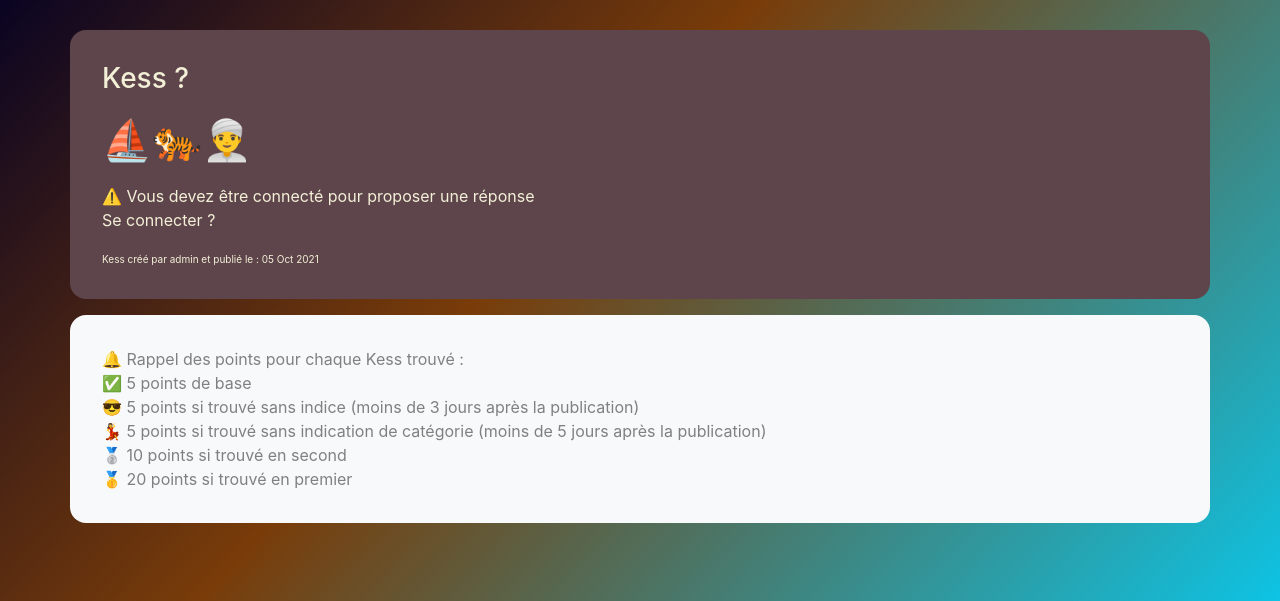
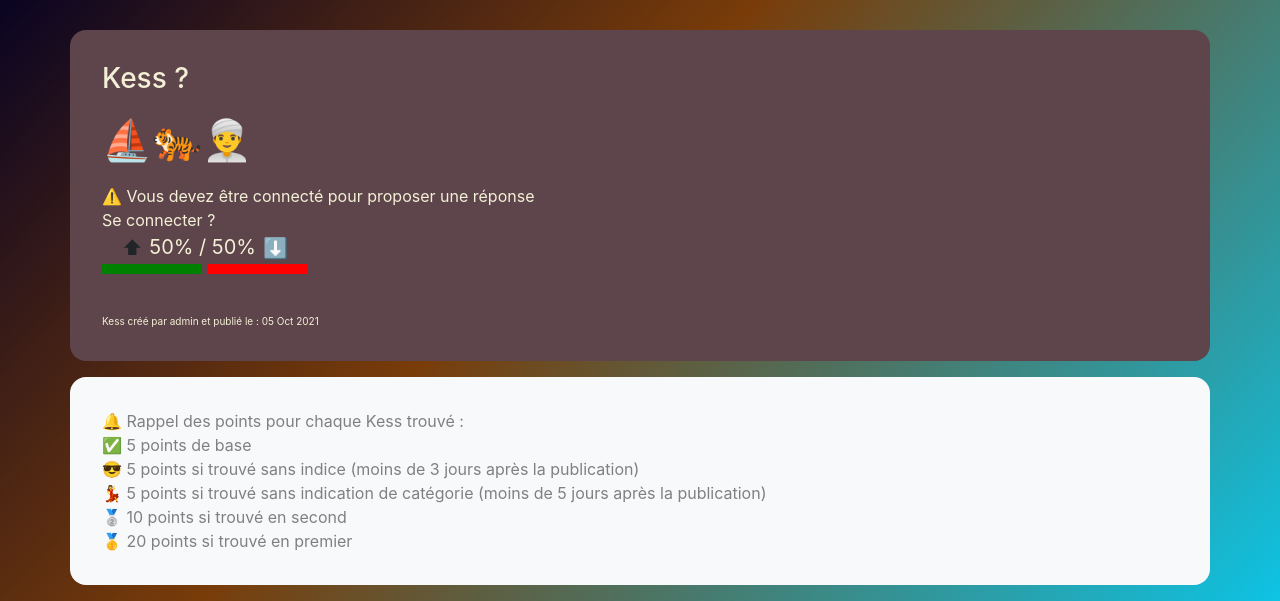
Before and after one commit to Chelpot/Kess, a Django app: page /kess/6/ in a window 1280 px wide. Shown: the part 56-657 px from the top of the page. Run offline with Django 3.2, Linux system fonts and the light colour scheme; data comes from the database, SQL or seed files in the repository; both versions use the stored data as it was after the commit; parts of the project's set-up code (start-up, migrations or seed data) failed here and were passed over; some libraries are stand-ins or nearby versions.

Commit message:
Kess Popularity

```diff
--- a/mysite/kess/models.py
+++ b/mysite/kess/models.py
@@ -45,6 +45,8 @@ class Kess(models.Model):
     )
     foundList = models.TextField(default='', blank=True)
     nbTries = models.IntegerField(default=None, blank=True, null=True)
+    upVotes = models.TextField(default='', blank=True)
+    downVotes = models.TextField(default='', blank=True)
 
     def __str__(self):
         return self.emoji
--- a/mysite/kess/static/kess/style.css
+++ b/mysite/kess/static/kess/style.css
@@ -53,6 +53,22 @@ body {
 
 a:hover{
     color: inherit;
+}
+
+.noPadding{
+    padding: 0 !important;
+}
+
+.noMargin{
+    margin: 0 !important;
+}
+
+.font25{
+    font-size: 25px;
+}
+
+.font20{
+    font-size: 20px;
 }
 
 /*
@@ -119,6 +135,21 @@ DETAILS
     font-size: 40px;
 }
 
+.kessDetails{
+}
+
+.kessPopularity{
+    text-align: center;
+    width: max-content;
+}
+
+.kessPopularityBars{
+    width: max-content;
+}
+
+.popularityBar{
+    height: 10px;
+}
 
 
 /*
@@ -197,10 +228,6 @@ INDEX
 .indexBoxRight{
     right-left: 40px;
     margin-left: 10px;
-}
-
-.smallFont{
-    font-size: 25px;
 }
 
 .link_kess{
--- a/mysite/kess/templates/kess/detail.html
+++ b/mysite/kess/templates/kess/detail.html
@@ -7,7 +7,7 @@
       xmlns="http://www.w3.org/1999/html">
 <link rel="stylesheet" type="text/css" href="{% static 'kess/style.css' %}">
 
-<div class="container">
+<div class="container kessDetails">
     <h3 class="title_detail">
         <a>
             Kess ?
@@ -25,6 +25,7 @@
                 {% endif %}
             </a>
         {% endif %}
+    </h3>
     <h1 class="kess_img">{{ kess.emoji }}</h1>
 
     {% if user.is_authenticated %}
@@ -66,9 +67,24 @@
         <br>
         <a class="removeHyperlinkStyling" href="{% url 'login'%}?next={{request.path}}">Se connecter ?</a>
     {% endif %}
+
+    <div class="kessPopularity font20">
+        <form class="inline noMargin" action="#" method="get">
+            <input id="a1" type="submit" class="btn font20 noPadding" value={{ voteIcon1 }} name="upVote" title="Upvoter">
+        </form>
+        <a>{{ upPercent }}% / {{ downPercent }}%</a>
+        <form class="inline noMargin" action="#" method="get">
+            <input id="a2" type="submit" class="btn font20 noPadding" value={{ voteIcon2 }} name="downVote" title="Downvoter">
+        </form>
+
+        <div class="kessPopularityBars">
+            <div class="inline popularityBar" style="background-color: green; width: {{ upWidth }}px"></div>
+            <div class="inline popularityBar" style="background-color: red; width: {{ downWidth }}px"></div>
+        </div>
+    </div>
+
     <p class="detail-publication-date">
-        Kess créé par {{ kess.created_by }} et publié le :
-        {{ pubDate }}
+        Kess créé par {{ kess.created_by }} et publié le : {{ pubDate }}
     </p>
 </div>
 
--- a/mysite/kess/views.py
+++ b/mysite/kess/views.py
@@ -124,19 +124,35 @@ def detail(request, kess_id):
     # Get kess and user objects
     kess = get_object_or_404(Kess, pk=kess_id)
     user = request.user
+
     # Default hint is ''
     kess_hint = ''
+
+    # Does the current user have found this Kess ?
+    answer_state = user.name in kess.foundList if user.is_authenticated else False
 
     # Get list of users who already found this Kess
     foundList = kess.foundList.split(',')
 
+    # Get list of users who already voted
+    upVotes = kess.upVotes.split(',')
+    if upVotes[0] == '':
+        upVotes.pop()
+    downVotes = kess.downVotes.split(',')
+    if downVotes[0] == '':
+        downVotes.pop()
+    hasUpVoted = user.name in upVotes if user.is_authenticated else []
+    hasDownVoted = user.name in downVotes if user.is_authenticated else []
+    hasVoted = hasUpVoted or hasDownVoted
+    canVote = not hasVoted and user.is_authenticated and answer_state
+
+    # Parse favs into list
     favs = user.favs.split(',') if user.is_authenticated else []
     is_fav = str(kess.id) in favs
 
-    kess_diff = 100 if len(foundList) == 0 else '❓' if kess.nbTries == 0 else 100-int(len(foundList)/kess.nbTries*100)
-
-    # Does the current user have found this Kess ?
-    answer_state = user.name in kess.foundList if user.is_authenticated else False
+    # Kess difficulty
+    kess_diff = 100 if len(foundList) == 0 else '❓' if kess.nbTries == 0 else 100 - int(
+        len(foundList) / kess.nbTries * 100)
 
     isLessThan3Days = datetime.now(timezone.utc) < kess.published_at + timedelta(days=3)
     isLessThan5Days = datetime.now(timezone.utc) < kess.published_at + timedelta(days=5)
@@ -153,6 +169,7 @@ def detail(request, kess_id):
     else:
         kess_hint = "Vous aurez cet indice 3 jours aprés la publication de ce Kess"
 
+    # Favs
     if user.is_authenticated:
         if request.GET.get("addFav"):
             if not is_fav:
@@ -167,6 +184,44 @@ def detail(request, kess_id):
                 user.favs = ','.join(favs)
                 user.save()
 
+    # Vote
+    if canVote:
+        if request.GET.get("upVote"):
+            upVotes.append(user.name)
+            canVote = False
+            hasUpVoted = True
+            kess.upVotes = ','.join(upVotes)
+            kess.save()
+        if request.GET.get("downVote"):
+            downVotes.append(user.name)
+            canVote = False
+            hasDownVoted = True
+            kess.downVotes = ','.join(downVotes)
+            kess.save()
+
+    # Kess popularity
+    upvotePercentage = 50 if (len(upVotes) + len(downVotes) == 0) \
+        else (len(upVotes) / (len(upVotes) + len(downVotes))) * 100
+    downvotePercentage = 100 - upvotePercentage
+    upWidth = 2 * upvotePercentage
+    downWidth = 2 * downvotePercentage
+    upPercent = int(upvotePercentage)
+    downPercent = 100 - upPercent
+
+    if not user.is_authenticated or not answer_state:
+        voteIcon1 = '⬆'
+        voteIcon2 = '⬇'
+    if user.is_authenticated and answer_state and not hasVoted:
+        voteIcon1 = '⬆'
+        voteIcon2 = '⬇'
+    if user.is_authenticated and answer_state and hasUpVoted:
+        voteIcon1 = '⬆'
+        voteIcon2 = '⇩'
+    if user.is_authenticated and answer_state and hasDownVoted:
+        voteIcon1 = '⇧'
+        voteIcon2 = '⬇'
+
+    # Answer request
     if request.method == 'POST':
         kess.nbTries += 1
         if request.POST.get('answer') == kess.reponse:
@@ -199,17 +254,26 @@ def detail(request, kess_id):
                 # Update Kess's list of users who found it
                 foundList.append(user.name)
                 kess.foundList = ','.join(foundList)
-        kess.save()
+                kess.save()
 
-    return render(request, 'kess/detail.html', {'kess': kess,
-                                                'is_answer_valide': answer_state,
-                                                'kess_hint': kess_hint,
-                                                'pubDate': pubDate,
-                                                'display_category_hint': True if datetime.now(
-                                                    timezone.utc) > kess.published_at + timedelta(days=5) else False,
-                                                'kess_diff': kess_diff,
-                                                'is_fav': is_fav
-                                                })
+    context = {'kess': kess,
+               'is_answer_valide': answer_state,
+               'kess_hint': kess_hint,
+               'pubDate': pubDate,
+               'display_category_hint': True if datetime.now(
+                   timezone.utc) > kess.published_at + timedelta(days=5) else False,
+               'kess_diff': kess_diff,
+               'is_fav': is_fav,
+               'upWidth': upWidth,
+               'downWidth': downWidth,
+               'upPercent': upPercent,
+               'downPercent': downPercent,
+               'canVote': canVote,
+               'voteIcon1': voteIcon1,
+               'voteIcon2': voteIcon2,
+               }
+
+    return render(request, 'kess/detail.html', context)
 
 
 #   █████  ██████  ██████          ██   ██ ███████ ███████ ███████
@@ -294,12 +358,11 @@ def signup(request):
 
 
 def user(request):
-
     user = request.user
 
     favIdList = user.favs.split(',')
 
-    favs=[]
+    favs = []
     for id in favIdList:
         if id != '':
             favs.append(Kess.objects.get(pk=id))
@@ -328,7 +391,6 @@ def user(request):
 
 
 def userPublic(request, user_name):
-
     userPList = User.objects.filter(
         name=user_name,
     )
```
Also changed, not shown: mysite/kess/admin.py (+5 -2 lines), mysite/kess/templates/kess/allKess.html (+4 -4 lines), mysite/kess/templates/kess/index.html (+4 -4 lines), mysite/db.sqlite3, mysite/kess/migrations/0021_auto_20211015_0950.py (added), mysite/kess/migrations/0022_auto_20211015_1233.py (added).
